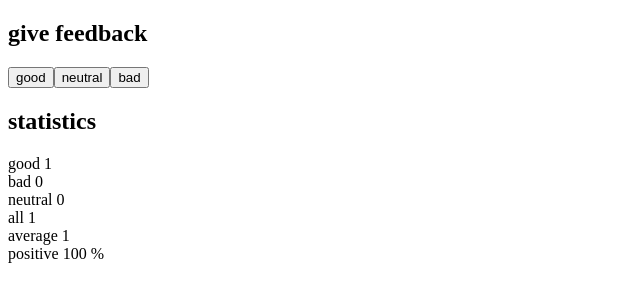
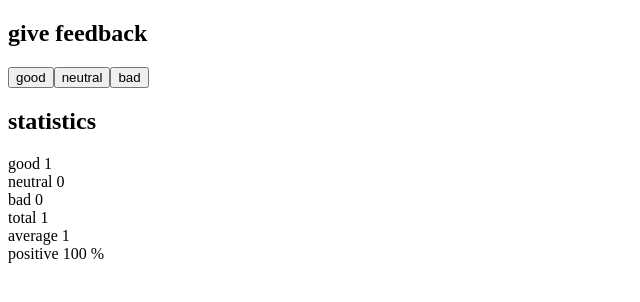
Before and after one commit to prajotsurey/fullStackOpen, a React (Create React App) app in the folder part1/unicafe/: page / in a window 1280 px wide. Both pictures are taken after a click on the button "good". Shown: the top 302 px of the page, without its empty margins (0-640 px from the left). Built offline with nearby package versions, Linux system fonts and the light colour scheme.

Commit message:
unicafe step5

```diff
--- a/part1/unicafe/src/index.js
+++ b/part1/unicafe/src/index.js
@@ -13,7 +13,7 @@ const Statistics = (props) => {
   const total = props.good+props.bad+props.neutral
   let score = props.good - props.bad
   let average = score/total
-  let positive = (props.good * 100)/total
+  let positive = (props.good * 100)/total + ' %'
   if(total === 0){
     return(
       <div>
@@ -26,20 +26,22 @@ const Statistics = (props) => {
     return(
     <div>
       <h2>statistics</h2>
-      good {props.good}
-      <br/>
-      bad {props.bad}
-      <br/>
-      neutral {props.neutral}
-      <br/>
-      all {total}
-      <br/>
-      average {average}
-      <br/>
-      positive {positive} %
+      <Statistic text="good" value={props.good}/>
+      <Statistic text="neutral" value={props.neutral}/>
+      <Statistic text="bad" value={props.bad}/>
+      <Statistic text="total" value={total}/>
+      <Statistic text="average" value={average}/>
+      <Statistic text="positive" value={positive}/>
     </div>
     )
   }
+}
+const Statistic = ( {text,value} ) => {
+  return(
+    <div>
+      {text} {value}
+    </div>
+  )
 }
 const App = () => {
   // save clicks of each button to its own state
```
Also changed, not shown: 1 other file (tests, documents, lock files or other folders).
